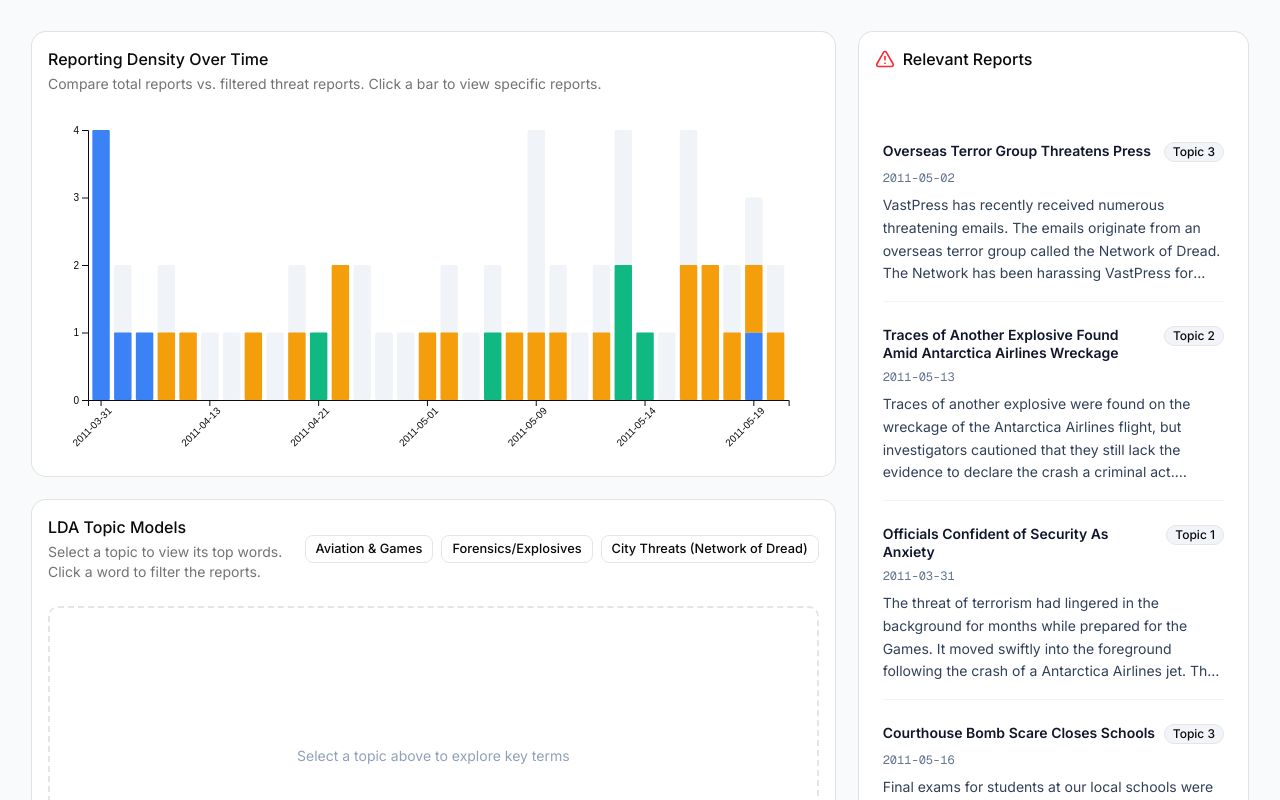
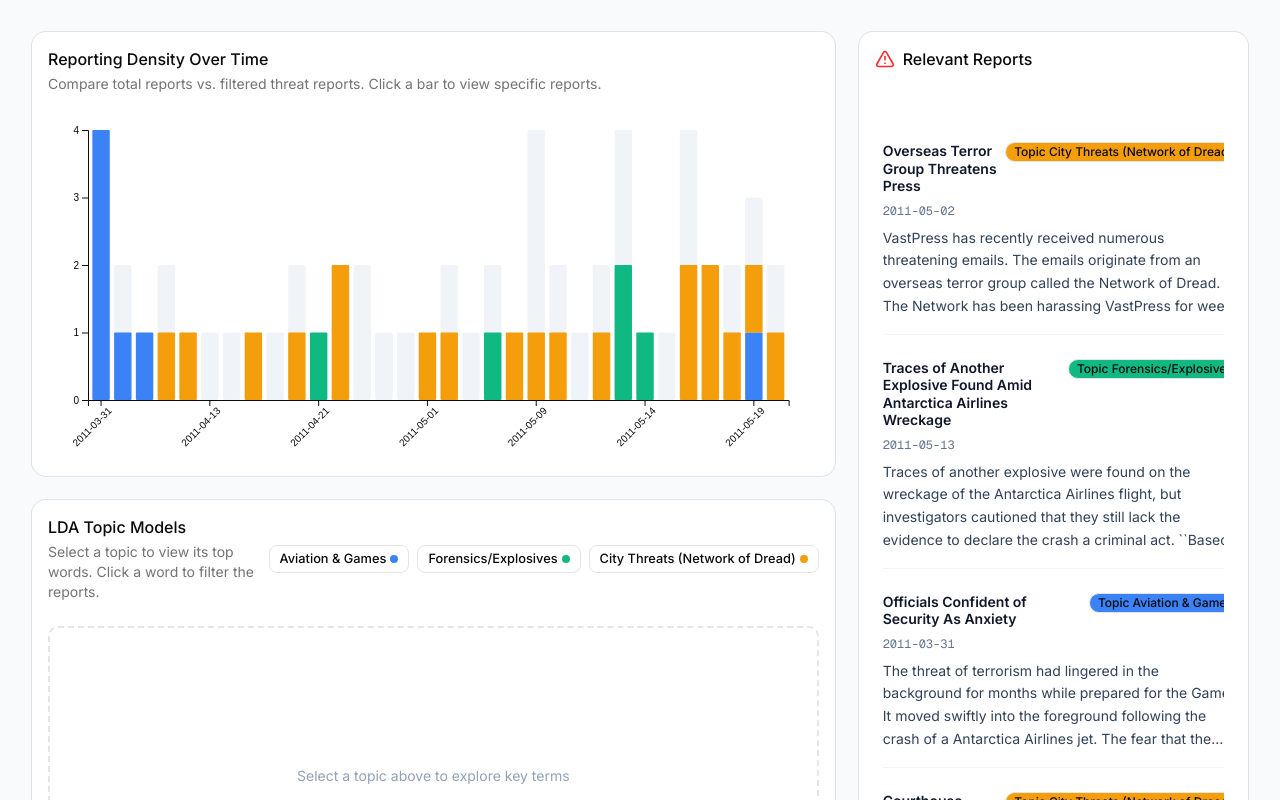
Before and after one commit to Djurson/TNM098-Labs, a Next.js app in the folder lab-2/: page / in a window 1280 px wide. Shown: the top 800 px of the page. Built offline with nearby package versions, Linux system fonts and the light colour scheme.

Commit message:
added small topic color separation

```diff
--- a/lab-2/app/page.tsx
+++ b/lab-2/app/page.tsx
@@ -50,16 +50,12 @@ export default function Dashboard() {
 
   // 2. Filter by Topic if selected
   if (selectedTopicId !== null) {
-    displayedReports = displayedReports.filter(
-      (report) => report.Dominant_Topic === selectedTopicId,
-    );
+    displayedReports = displayedReports.filter((report) => report.Dominant_Topic === selectedTopicId);
   }
 
   // 3. Filter by Word if selected
   if (selectedWord) {
-    displayedReports = displayedReports.filter((report) =>
-      report.Content.toLowerCase().includes(selectedWord.toLowerCase()),
-    );
+    displayedReports = displayedReports.filter((report) => report.Content.toLowerCase().includes(selectedWord.toLowerCase()));
   }
 
   return (
@@ -70,10 +66,7 @@ export default function Dashboard() {
         <Card>
           <CardHeader>
             <CardTitle>Reporting Density Over Time</CardTitle>
-            <p className="text-sm text-muted-foreground">
-              Compare total reports vs. filtered threat reports. Click a bar to view specific
-              reports.
-            </p>
+            <p className="text-sm text-muted-foreground">Compare total reports vs. filtered threat reports. Click a bar to view specific reports.</p>
           </CardHeader>
           <CardContent>
             <D3Timeline
@@ -94,9 +87,7 @@ export default function Dashboard() {
           <CardHeader className="flex flex-row items-center justify-between pb-2">
             <div>
               <CardTitle>LDA Topic Models</CardTitle>
-              <p className="text-sm text-muted-foreground mt-1">
-                Select a topic to view its top words. Click a word to filter the reports.
-              </p>
+              <p className="text-sm text-muted-foreground mt-1">Select a topic to view its top words. Click a word to filter the reports.</p>
             </div>
             {/* Topic Selector Buttons */}
             <div className="flex gap-2">
@@ -106,27 +97,21 @@ export default function Dashboard() {
                   variant={selectedTopicId === id ? "default" : "outline"}
                   size="sm"
                   onClick={() => {
-                    // 2. Toggle logic: if clicking the same ID, set to null
                     const newId = selectedTopicId === id ? null : id;
                     setSelectedTopicId(newId);
                     setSelectedWord(null); // Clear word filter when topic changes or deselects
                   }}>
                   {topicLabels[id]}
+                  <span className="size-2 rounded-md" style={{ background: topicColors[id] }} />
                 </Button>
               ))}
             </div>
           </CardHeader>
           <CardContent>
             {selectedTopicId ? (
-              <D3WordCloud
-                words={currentTopicData}
-                onWordClick={setSelectedWord}
-                selectedWord={selectedWord}
-                selectedTopicId={selectedTopicId}
-                colors={topicColors}
-              />
+              <D3WordCloud words={currentTopicData} onWordClick={setSelectedWord} selectedWord={selectedWord} selectedTopicId={selectedTopicId} colors={topicColors} />
             ) : (
-              <div className="flex items-center justify-center h-[300px] border-2 border-dashed rounded-lg text-slate-400">
+              <div className="flex items-center justify-center h-75 border-2 border-dashed rounded-lg text-slate-400">
                 <p>Select a topic above to explore key terms</p>
               </div>
             )}
@@ -144,8 +129,6 @@ export default function Dashboard() {
           {/* Clear Filters Button */}
           {(selectedDate || selectedWord) && (
             <Button
-              variant="outline"
-              size="sm"
               onClick={() => {
                 setSelectedDate(null);
                 setSelectedWord(null);
@@ -172,9 +155,7 @@ export default function Dashboard() {
 
           {/* If a word is selected, show the badge */}
           {selectedWord && (
-            <Badge
-              variant="secondary"
-              className="justify-center border-blue-500 text-blue-700 bg-blue-50">
+            <Badge variant="secondary" className="justify-center border-blue-500 text-blue-700 bg-blue-50">
               Contains: "{selectedWord}"
             </Badge>
           )}
@@ -184,21 +165,15 @@ export default function Dashboard() {
           <ScrollArea className="h-full px-6">
             <div className="space-y-6 pb-6 mt-4">
               {displayedReports.map((report) => (
-                <div
-                  key={report.ID}
-                  className="flex flex-col gap-2 pb-4 border-b border-slate-100 last:border-0">
+                <div key={report.ID} className="flex flex-col gap-2 pb-4 border-b border-slate-100 last:border-0">
                   <div className="flex justify-between items-start">
-                    <h3 className="font-semibold text-sm leading-tight text-slate-900">
-                      {report.Title}
-                    </h3>
-                    <Badge variant="outline" className="ml-2 whitespace-nowrap bg-slate-100">
-                      Topic {report.Dominant_Topic}
+                    <h3 className="font-semibold text-sm leading-tight text-slate-900">{report.Title}</h3>
+                    <Badge variant="outline" className="ml-2 whitespace-nowrap bg-slate-100" style={{ background: topicColors[report.Dominant_Topic] }}>
+                      Topic {topicLabels[report.Dominant_Topic]}
                     </Badge>
                   </div>
                   <p className="text-xs font-mono text-slate-500">{report.Date}</p>
-                  <p className="text-sm text-slate-700 leading-relaxed line-clamp-4 hover:line-clamp-none transition-all">
-                    {report.Content}
-                  </p>
+                  <p className="text-sm text-slate-700 leading-relaxed line-clamp-4 hover:line-clamp-none transition-all">{report.Content}</p>
                 </div>
               ))}
               {displayedReports.length === 0 && (
--- a/lab-2/components/D3Timeline.tsx
+++ b/lab-2/components/D3Timeline.tsx
@@ -3,7 +3,6 @@
 import { useEffect, useRef } from "react";
 import * as d3 from "d3";
 
-// Import your provided utilities
 import { useResizeObserver } from "@/hooks/use-resize-observer";
 import { ChartTooltip, TooltipRef } from "./chart-tooltip";
 import { TooltipData } from "@/lib/types";
@@ -23,18 +22,10 @@ interface D3TimelineProps {
   colors: Record<number, string>;
 }
 
-export default function D3Timeline({
-  data,
-  onDateClick,
-  selectedDate,
-  selectedTopicId,
-  colors,
-}: D3TimelineProps) {
+export default function D3Timeline({ data, onDateClick, selectedDate, selectedTopicId, colors }: D3TimelineProps) {
   const containerRef = useRef<HTMLDivElement>(null);
   const svgRef = useRef<SVGSVGElement>(null);
   const tooltipRef = useRef<TooltipRef>(null);
-
-  // 1. Use your custom resize observer to make the chart perfectly responsive[cite: 13]
   const size = useResizeObserver(containerRef);
 
   useEffect(() => {
@@ -64,11 +55,7 @@ export default function D3Timeline({
 
     const root = svg.append("g").attr("transform", `translate(${margin.left},${margin.top})`);
 
-    const stackGenerator = d3
-      .stack<TimelineData>()
-      .keys(topicKeys)
-      .order(d3.stackOrderNone)
-      .offset(d3.stackOffsetNone);
+    const stackGenerator = d3.stack<TimelineData>().keys(topicKeys).order(d3.stackOrderNone).offset(d3.stackOffsetNone);
 
     const layers = stackGenerator(data);
 
@@ -117,12 +104,10 @@ export default function D3Timeline({
       .enter()
       .append("rect")
       .attr("x", (d) => x(d.data.Date)!)
-      // d[1] is the top of the segment, d[0] is the bottom
       .attr("y", (d) => y(d[1]))
       .attr("height", (d) => y(d[0]) - y(d[1]))
       .attr("width", x.bandwidth())
       .attr("rx", 1)
-      // --- Highlighting & Interactivity ---
       .style("cursor", "pointer")
       .style("transition", "opacity 0.2s")
       .style("opacity", (d, i, nodes) => {
@@ -143,16 +128,16 @@ export default function D3Timeline({
         return isOtherDate || isOtherTopic ? 0.3 : 1;
       })
       .on("click", (event, d) => onDateClick(d.data.Date));
-    // 2. Initialize the crosshair utility[cite: 9]
+    // 2. Initialize the crosshair utility
     const crosshair = createCrosshair(svg, size, margin);
 
-    // 3. Attach interactions, crosshairs, and tooltips automatically[cite: 9, 14]
+    // 3. Attach interactions, crosshairs, and tooltips automatically
     applyChartInteractions(bars, crosshair, tooltipRef.current, {
       getCrosshairPos: (d) => ({
         x: x(d.data.Date)! + x.bandwidth() / 2 + margin.left,
         y: y(d.data.Filtered_Reports) + margin.top,
       }),
-      // Format the data exactly as your TooltipData type dictates[cite: 11]
+      // Format the data exactly as your TooltipData type dictates
       getTooltipData: (d): TooltipData => ({
         title: `Date: ${d.data.Date}`,
         details: [
@@ -176,7 +161,6 @@ export default function D3Timeline({
   return (
     <div ref={containerRef} className="w-full h-87.5 relative">
       <svg ref={svgRef} width="100%" height="100%" />
-      {/* Attach the tooltip component[cite: 14] */}
       <ChartTooltip ref={tooltipRef} />
     </div>
   );
```
